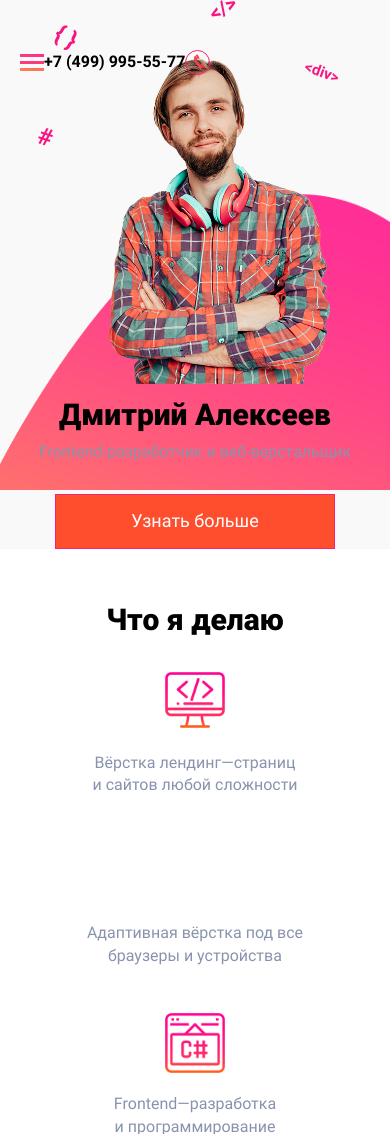
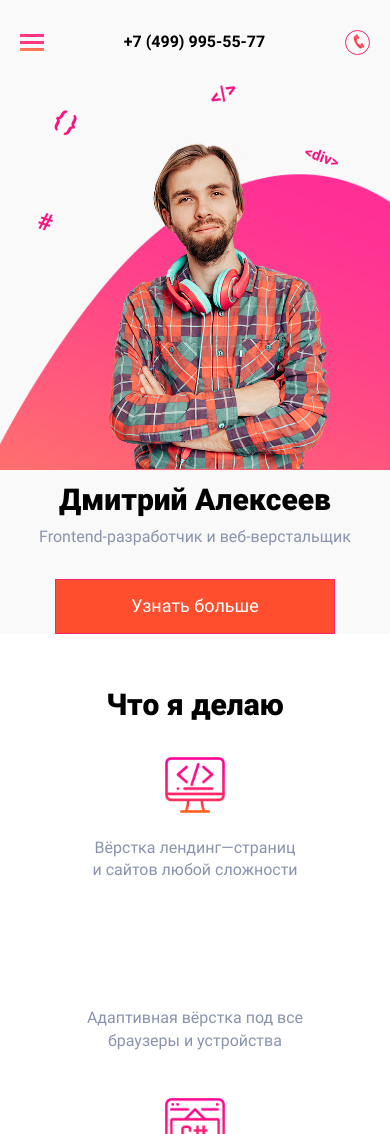
Before and after one commit to lexxmg/diploma, a plain HTML site: page index.html in a window 390 px wide. Shown: the top 1134 px of the page. Drawn offline with Linux system fonts and the light colour scheme.

Commit message:
fixedTopBap

```diff
--- a/index.html
+++ b/index.html
@@ -135,6 +135,7 @@
 		<header class="header">
 			<div class="header__background"></div>
 
+			<div class="header__top-container">
 				<div class="header__top fixed-container">
 					<button class="burger header__burger js-burger"
 									aria-label="меню"
@@ -171,6 +172,7 @@
 					<button class="btn-mob header-top__btn-mob js-call" aria-label="Заказать звонок">
 						<span class="icofont-phone"></span>
 					</button>
+				</div>
 		  </div>
 
 			<section class="header-section">
--- a/scripts/script.js
+++ b/scripts/script.js
@@ -117,6 +117,7 @@ $(function() {
   $('.js-nav').on('click', function(event){
     event.preventDefault();
 
+    let heightTopBar = $('.header__top-container').outerHeight();
     let href = $(this).attr('href');
     let offset = $(href).offset().top;
 
@@ -125,7 +126,7 @@ $(function() {
 
     console.log(offset);
 
-    body.animate({scrollTop: offset}, 700);
+    body.animate({scrollTop: offset - heightTopBar}, 700);
     //$('.header__top').animate({top: offset});
   });
 
--- a/styles/header.css
+++ b/styles/header.css
@@ -1,7 +1,7 @@
 .header {
 	position: relative;
 
-	padding: 0 60px;
+	padding: 105px 60px 0;
 }
 
 .header__background {
@@ -20,10 +20,19 @@
 	background-position: -11px -12px;
 }
 
+.header__top-container {
+	position: fixed;
+	top: 0;
+	left: 0;
+	z-index: 100;
+
+	width: 100%;
+
+	background-color: #f9f9f9;
+}
+
 .header__top {
 	position: relative;
-	position: fixed;
-	z-index: 50;
 
 	display: flex;
 	justify-content: space-between;
@@ -150,8 +159,12 @@
 
 @media (max-width: 1210px) {
 	.header {
+		padding: 105px 40px 0;
+
+	}
+
+	.header__top-container {
 		padding: 0 40px;
-
 	}
 
 	.header-top__inner {
@@ -228,8 +241,11 @@
 
 @media (max-width: 1009px) {
 	.header {
+		padding: 85px 20px 0;
+	}
+
+	.header__top-container {
 		padding: 0 20px;
-
 	}
 
 	.header-top__menu {
--- a/styles/modal.css
+++ b/styles/modal.css
@@ -3,7 +3,7 @@
 	display: none;
 
 	position: fixed;
-	z-index: 20;
+	z-index: 200;
 
 	overflow: auto;
 
```
Lines whose indentation alone changed are shown as unchanged.
